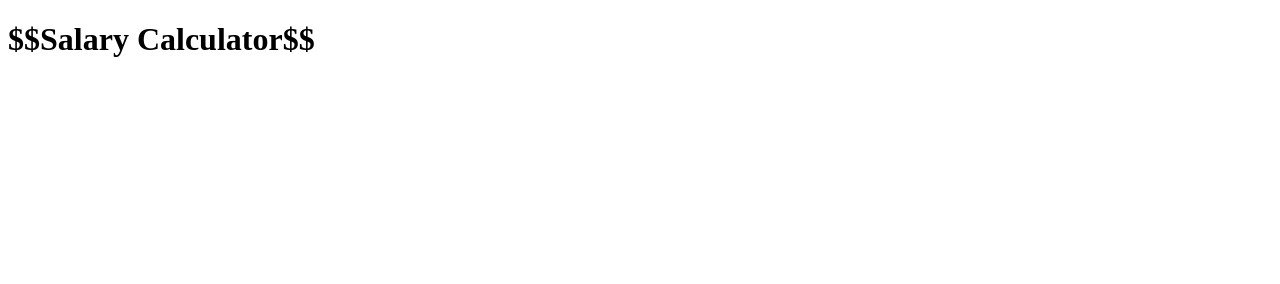
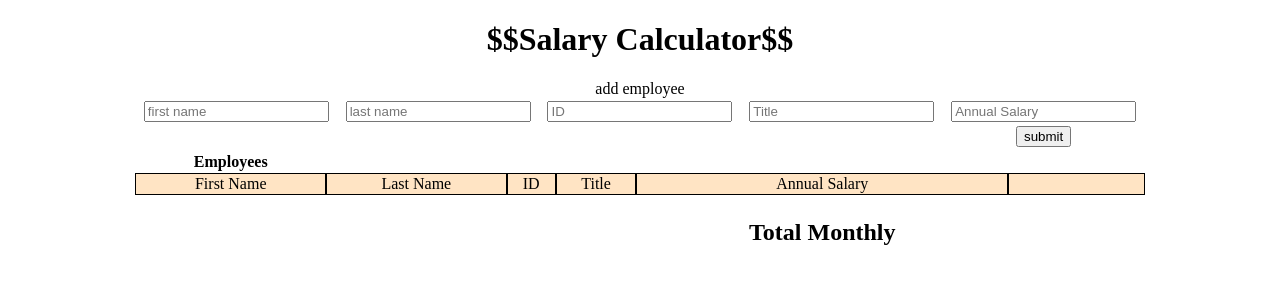
Before and after one commit to joewab/weekend-jquery-salary-calculator, a plain HTML site: page index.html in a window 1280 px wide. Drawn offline with Linux system fonts and the light colour scheme.

Commit message:
added table and buttons and some functionality

```diff
--- a/client.js
+++ b/client.js
@@ -1,7 +1,55 @@
 console.log('js');
 
-$(document).ready(begin)
+$(document).ready(begin);
 
+let employees = [];
+let monthlyCost = 0;
 function begin(){
     console.log('jq');
+    $('#submitButton').on ('click', addEmployee);
+    // $('#deleteButton').on ('click', deleteEmployee);
 }
+
+function addEmployee(){
+    let employee = {
+        firstName: $('#firstNameInput').val(),
+        lastName: $('#lastNameInput').val(),
+        id: $('#idInput').val(),
+        title: $('#titleInput').val(),
+        annualSalary: $('#annualSalaryInput').val()
+    };
+
+   employees.push(employee);
+
+   monthlyCost += Number(employee.annualSalary);
+
+$('#monthlyTotal').text(monthlyCost);
+
+   console.log(Number(monthlyCost));
+
+    $('#employeeInformation').append(
+        `<tr>
+            <td>${employee.firstname}</td>
+            <td>${employee.lastname}</td>
+            <td>${employee.id}</td>
+            <td>${employee.title}</td>
+            <td>${employee.annualSalary}</td>
+            <td><button id="deleteButton">delete</button></td>
+        </tr>`
+
+    )
+}
+
+
+
+
+
+
+        // <tr>
+        //     <td>firstName</td>
+        //     <td>lastName</td>
+        //     <td>id</td>
+        //     <td>title</td>
+        //     <td>annualSalary</td>
+        //     <td><button id="deleteButton">delete</button></td>
+        // </tr>
--- a/index.html
+++ b/index.html
@@ -14,8 +14,55 @@
         <h1>$$Salary Calculator$$</h1>
     </header>
 
+    <main>
+        <table class="inputFields">
+            <thead>add employee</thead>
+            <tr>
+                <td><input id="firstNameInput" type="text" placeholder="first name"></td>
+                <td><input id="lastNameInput" type="text" placeholder="last name"></td>
+                <td><input id="idInput" type="text" placeholder="ID"></td>
+                <td><input id="titleInput" type="text" placeholder="Title"></td>
+                <td><input id="annualSalaryInput" type="text" placeholder="Annual Salary"></td>
+            </tr>
+            <tr>
+                <td></td>
+                <td></td>
+                <td></td>
+                <td></td>
+                <td><button id="submitButton">submit</button></td>
+            </tr>
+        </table>
+        <table>
+            <thead>
+                <th>Employees</th>
+            </thead>
+            <tbody id="employeeInformation">
+            <tr class ="columnHeadings">
+                <td>First Name</td>
+                <td>Last Name</td>
+                <td>ID</td>
+                <td>Title</td>
+                <td>Annual Salary</td>
+                <td>&nbsp&nbsp&nbsp&nbsp&nbsp&nbsp&nbsp&nbsp&nbsp&nbsp&nbsp&nbsp&nbsp</td>
+            </tr>
+            </tbody>
+            <tfoot>
+                <tr id="tableFooter">
+                </tr>
+                <tr>
+                    <td></td>
+                    <td></td>
+                    <td></td>
+                    <td></td>
+                    <td><h2>Total Monthly</h2></td>
+                    <td id="monthlyTotal"></td>
+                </tr>
+            </tfoot>
 
-    <main>
+        </table>
+
+
+
 
     </main>
 
--- a/styles.css
+++ b/styles.css
@@ -0,0 +1,20 @@
+body{
+    text-align: center;
+}
+
+table {
+    width: 80%;
+    margin-left: auto;
+    margin-right: auto;
+    empty-cells: show;
+  }
+
+
+#employeeInformation tr td {
+    outline: thin solid;
+    empty-cells: show;
+}
+
+.columnHeadings {
+    background-color: bisque;
+}
```
